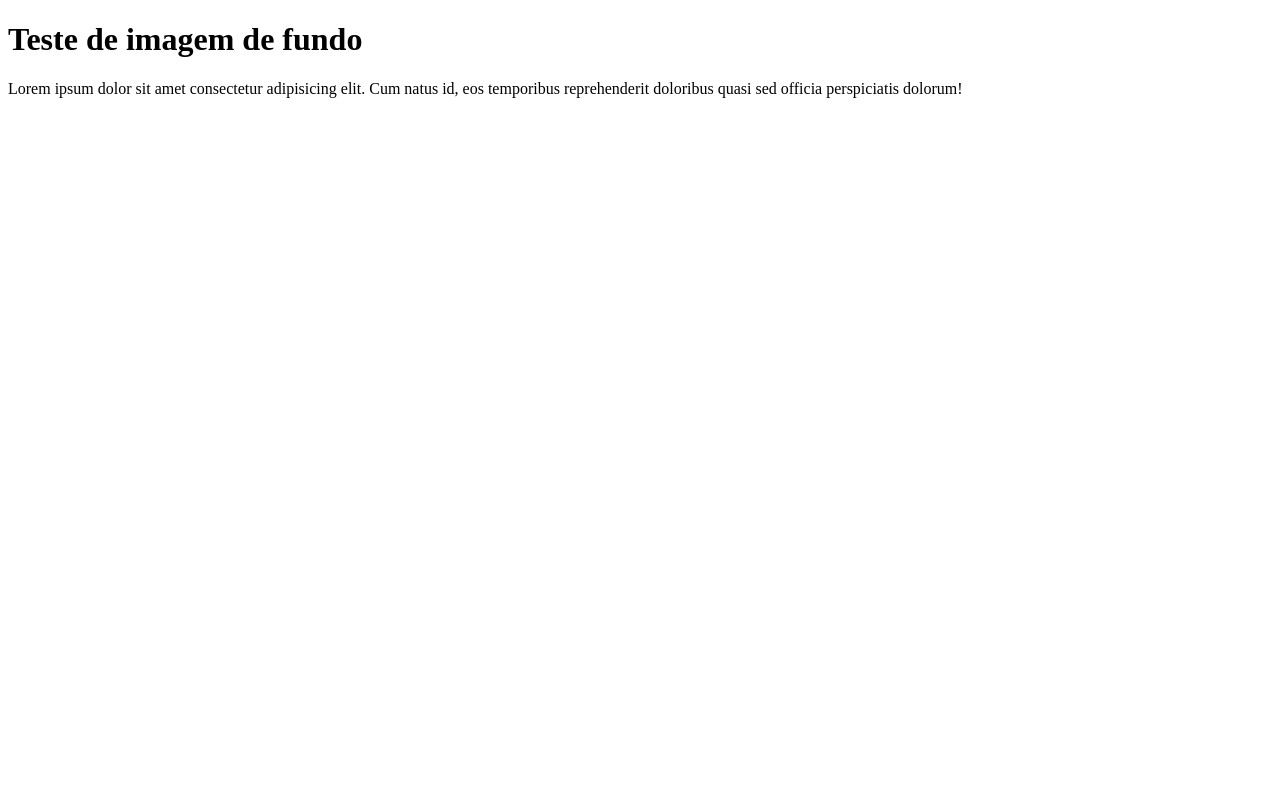
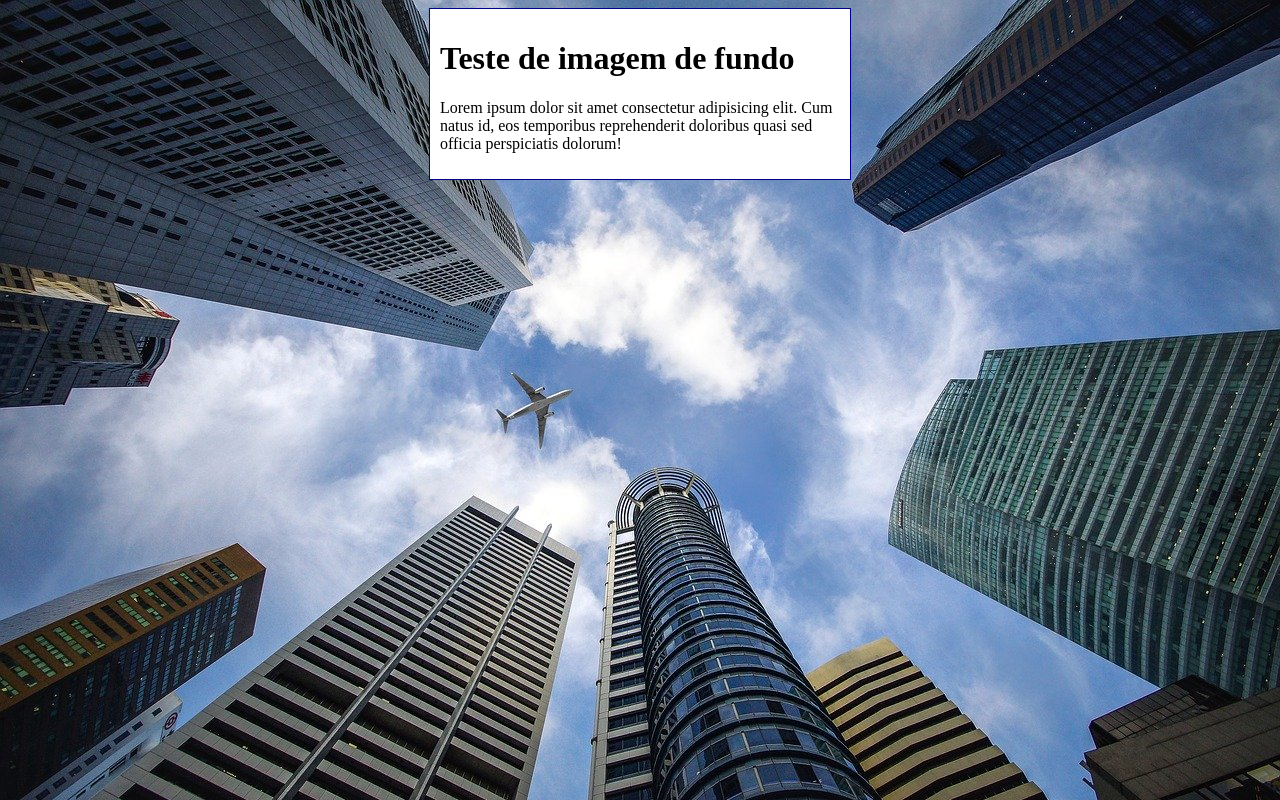
Before and after one commit to EricL12/html-css, a plain HTML site: page 022/fundo06.html in a window 1280 px wide. Drawn offline with Linux system fonts and the light colour scheme.

Commit message:
exercicio de tamanho da imagem de fundo

```diff
--- a/022/fundo06.html
+++ b/022/fundo06.html
@@ -4,6 +4,23 @@
     <meta charset="UTF-8">
     <meta name="viewport" content="width=device-width, initial-scale=1.0">
     <title>Tamanho</title>
+    <style>
+        body{
+            height: 97vh;
+            background-color: black;
+            background-image: url('imagens/wallpaper002.jpg');
+            background-repeat: no-repeat;
+            background-size: cover;
+        }
+
+        main{
+            background-color: white;
+            width: 400px;
+            padding: 10px;
+            margin: auto;
+            border: 1px solid darkblue;
+        }
+    </style>
 </head>
 <body>
     <main>
```
